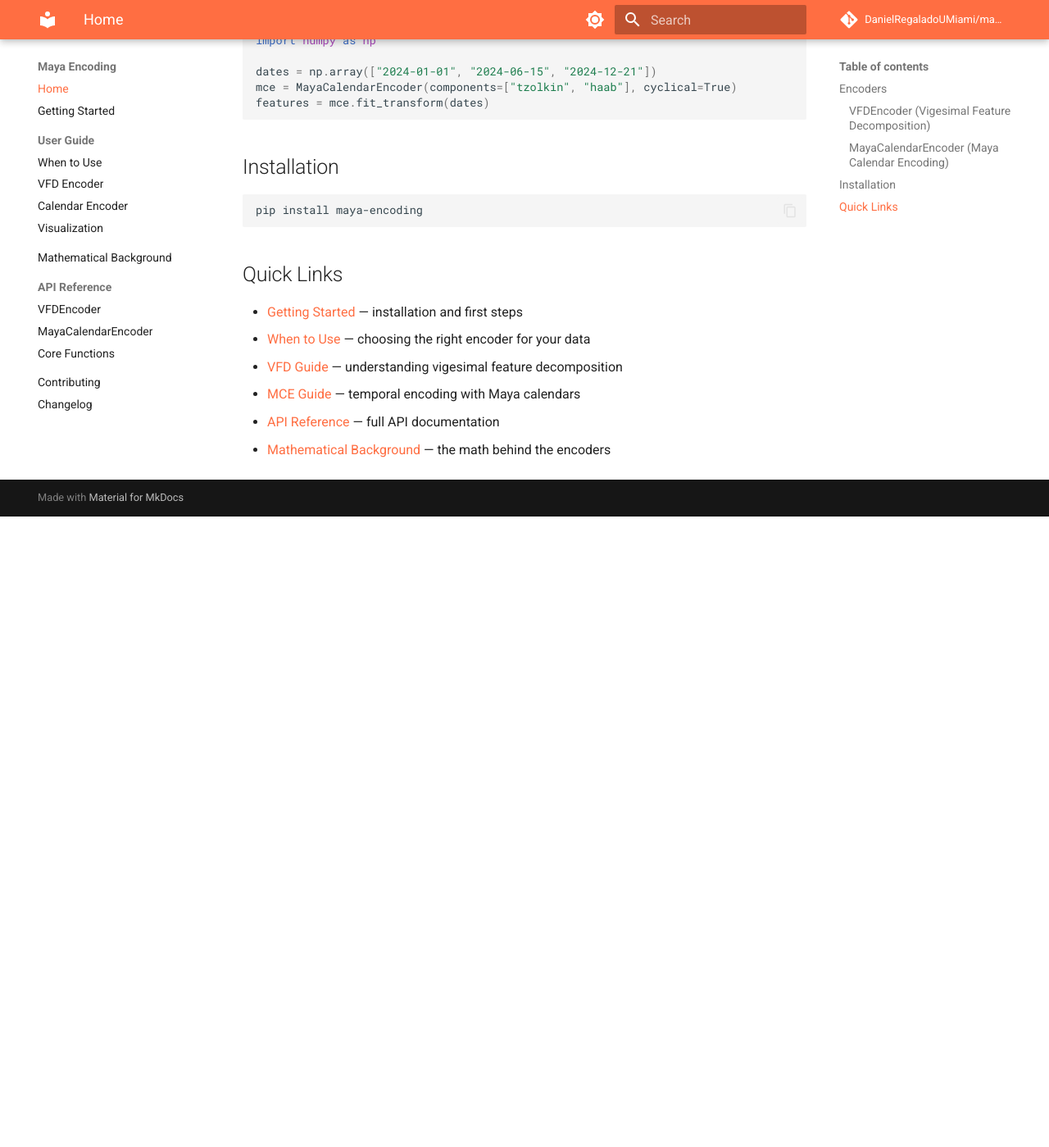
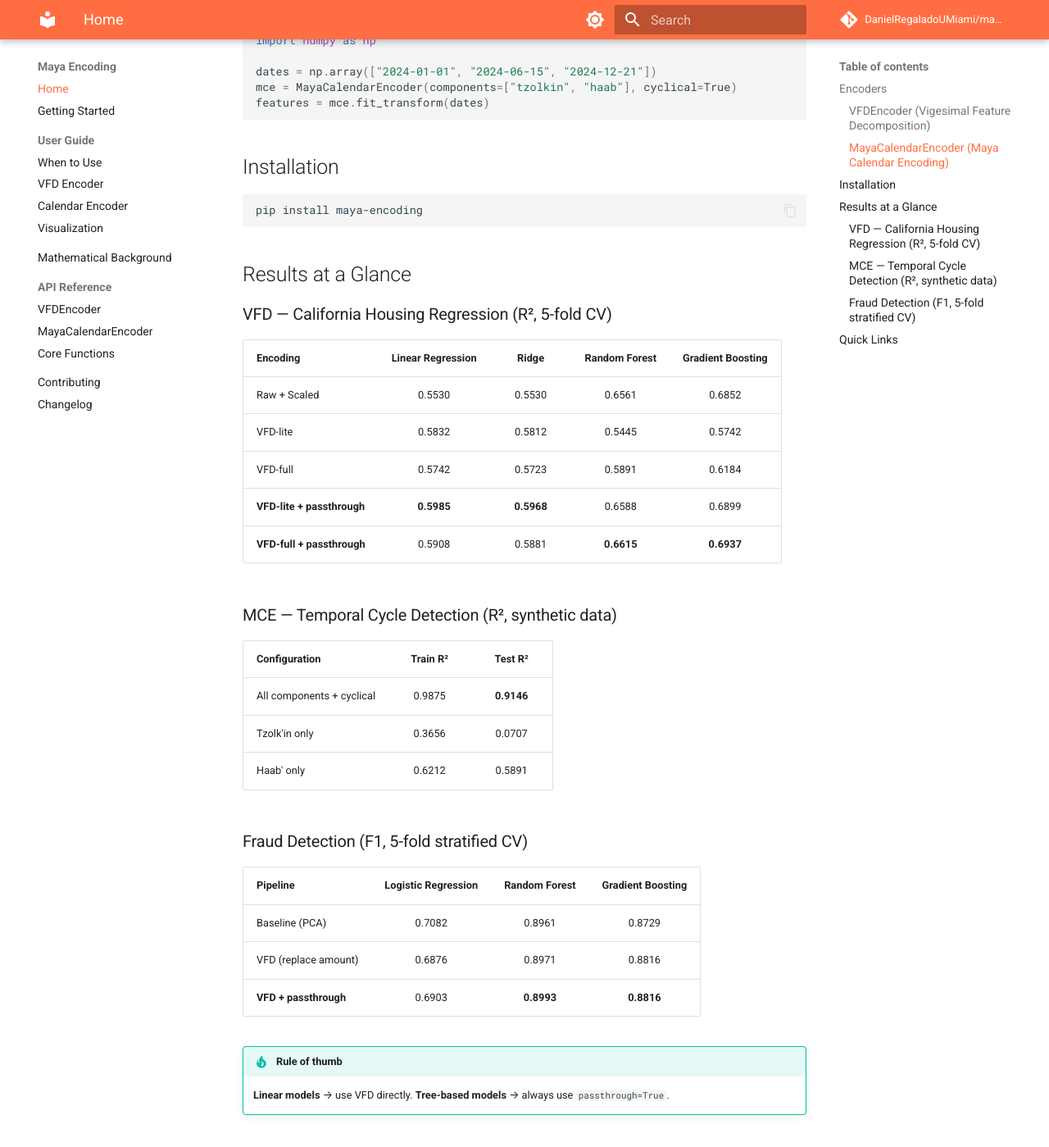
Before and after one commit to DanielRegaladoUMiami/maya-encoding, an MkDocs documentation site: the page built from docs/index.md, in a window 1280 px wide and 1400 px high, scrolled down 881 px. Shown: the whole window at 82% size. Built offline with MkDocs 1.6.1 and Material for MkDocs 9.7.7, drawn with Linux system fonts in a browser that asks for light colours; comment, search, counter and statistics services are not loaded; before the commit the page ends 1511 px from its top, so only the background shows below that.

Commit message:
docs: add Results at a Glance to docs homepage

````diff
--- a/docs/index.md
+++ b/docs/index.md
@@ -42,6 +42,37 @@ features = mce.fit_transform(dates)
 pip install maya-encoding
 ```
 
+## Results at a Glance
+
+### VFD — California Housing Regression (R², 5-fold CV)
+
+| Encoding | Linear Regression | Ridge | Random Forest | Gradient Boosting |
+|----------|:-:|:-:|:-:|:-:|
+| Raw + Scaled | 0.5530 | 0.5530 | 0.6561 | 0.6852 |
+| VFD-lite | 0.5832 | 0.5812 | 0.5445 | 0.5742 |
+| VFD-full | 0.5742 | 0.5723 | 0.5891 | 0.6184 |
+| **VFD-lite + passthrough** | **0.5985** | **0.5968** | 0.6588 | 0.6899 |
+| **VFD-full + passthrough** | 0.5908 | 0.5881 | **0.6615** | **0.6937** |
+
+### MCE — Temporal Cycle Detection (R², synthetic data)
+
+| Configuration | Train R² | Test R² |
+|--------------|:-:|:-:|
+| All components + cyclical | 0.9875 | **0.9146** |
+| Tzolk'in only | 0.3656 | 0.0707 |
+| Haab' only | 0.6212 | 0.5891 |
+
+### Fraud Detection (F1, 5-fold stratified CV)
+
+| Pipeline | Logistic Regression | Random Forest | Gradient Boosting |
+|----------|:-:|:-:|:-:|
+| Baseline (PCA) | 0.7082 | 0.8961 | 0.8729 |
+| VFD (replace amount) | 0.6876 | 0.8971 | 0.8816 |
+| **VFD + passthrough** | 0.6903 | **0.8993** | **0.8816** |
+
+!!! tip "Rule of thumb"
+    **Linear models** → use VFD directly. **Tree-based models** → always use `passthrough=True`.
+
 ## Quick Links
 
 - [Getting Started](getting-started.md) — installation and first steps
````
